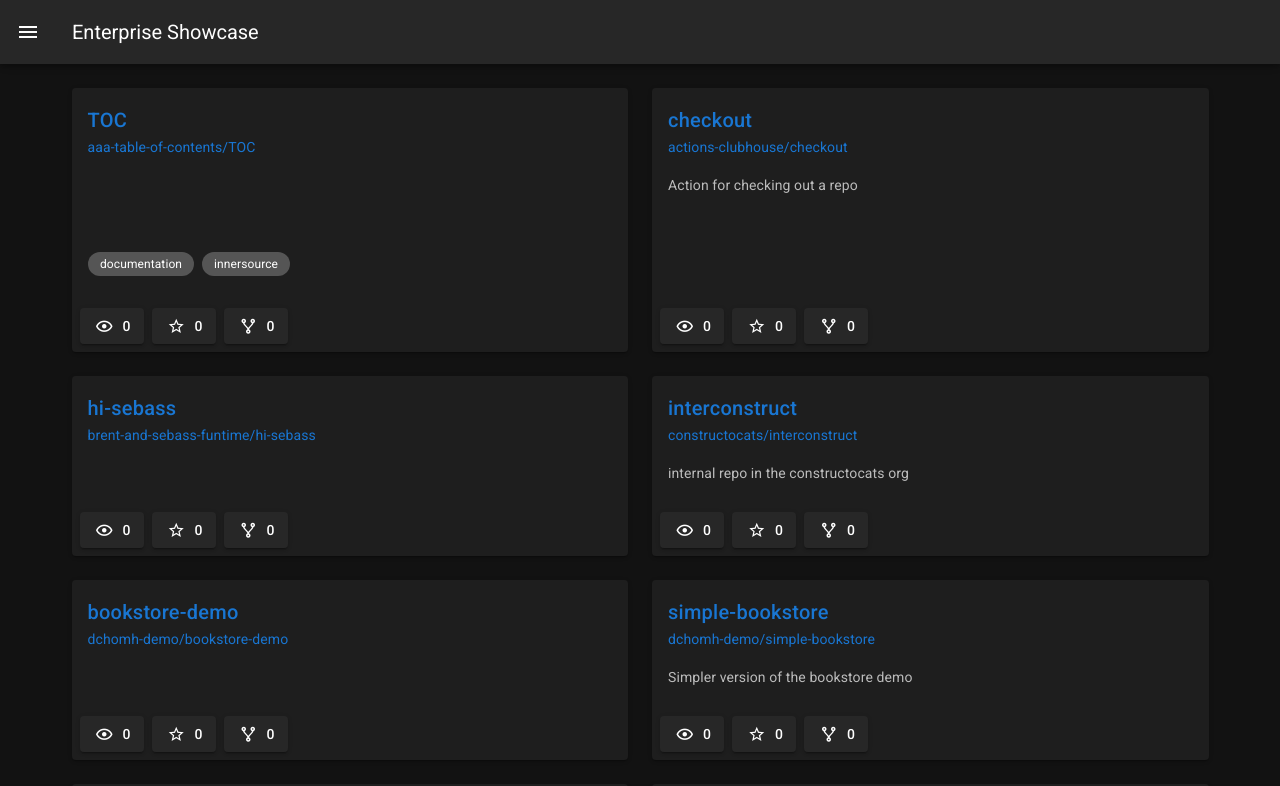
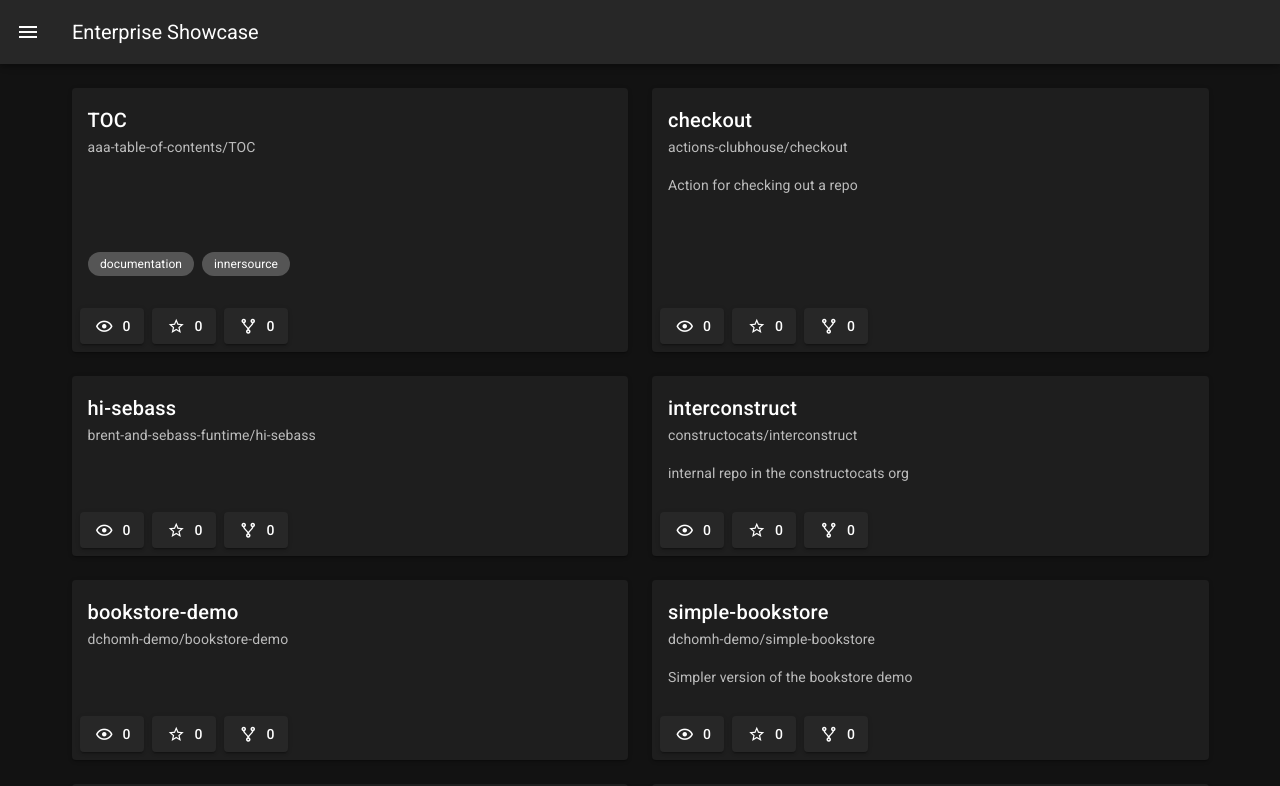
Before and after one commit to helaili/enterprise-showcase, a Nuxt app: page / in a window 1280 px wide. Shown: the top 786 px of the page. Built offline with nearby package versions, Linux system fonts and the light colour scheme.

Commit message:
force link style

```diff
--- a/pages/index.vue
+++ b/pages/index.vue
@@ -4,10 +4,10 @@
       <v-col v-for="repo of repositories.slice(pageStart, pageStart+pageSize)" :key="repo.full_name" cols="6">
         <v-card>
           <v-card-title>
-            <a :href="repo.html_url">{{ repo.name }}</a>
+            <a :href="repo.html_url" class="plain-link">{{ repo.name }}</a>
           </v-card-title>
           <v-card-subtitle>
-            <a :href="repo.html_url">{{ repo.full_name }}</a>
+            <a :href="repo.html_url" class="plain-link">{{ repo.full_name }}</a>
           </v-card-subtitle>
           <v-card-text>
             <p class="description">
@@ -95,7 +95,7 @@ export default {
   position: absolute;
 }
 
-a {
+.plain-link {
   color: inherit; /* no blue color for links */
   text-decoration: inherit; /* no underline */
 }
```
